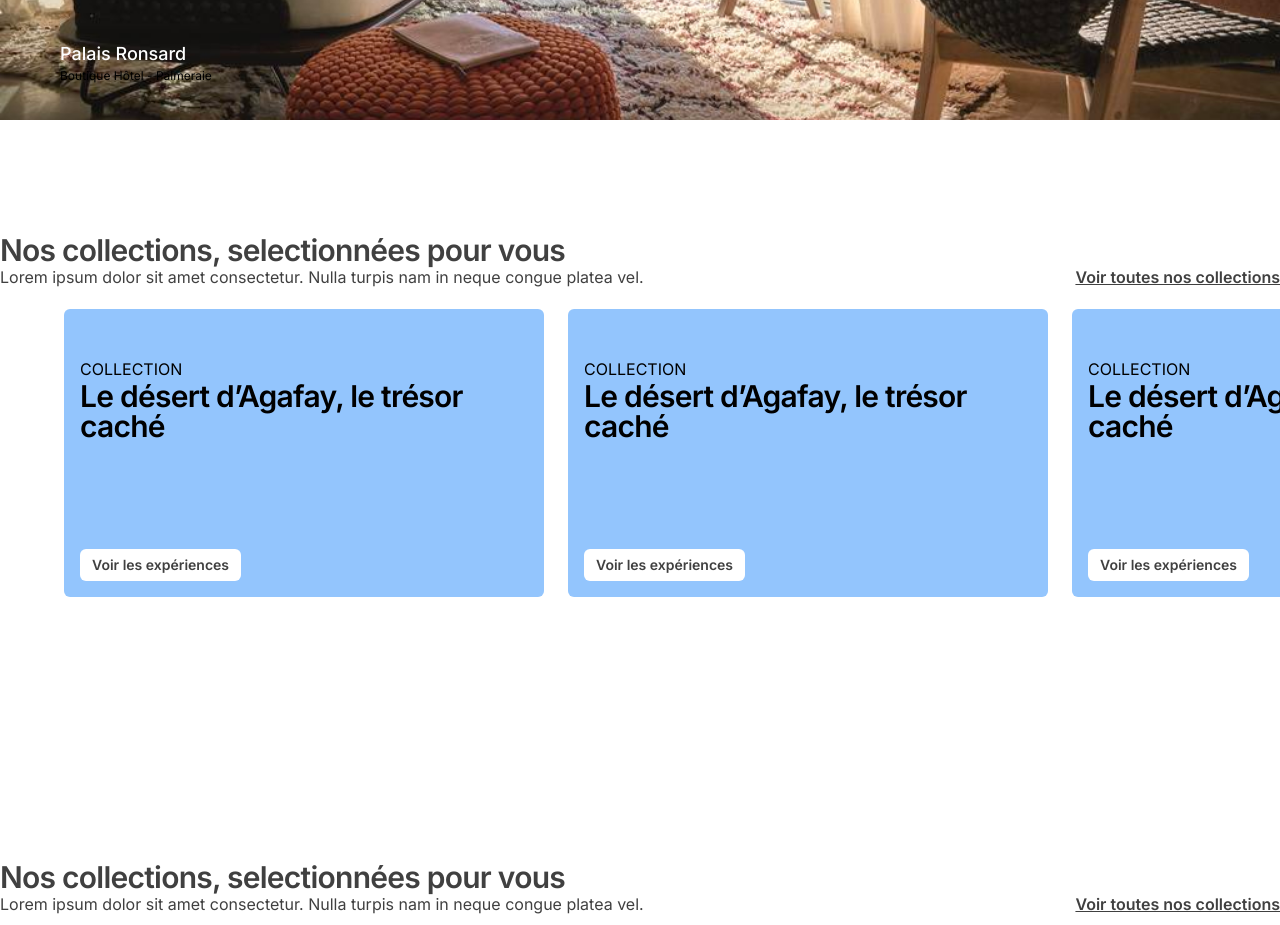
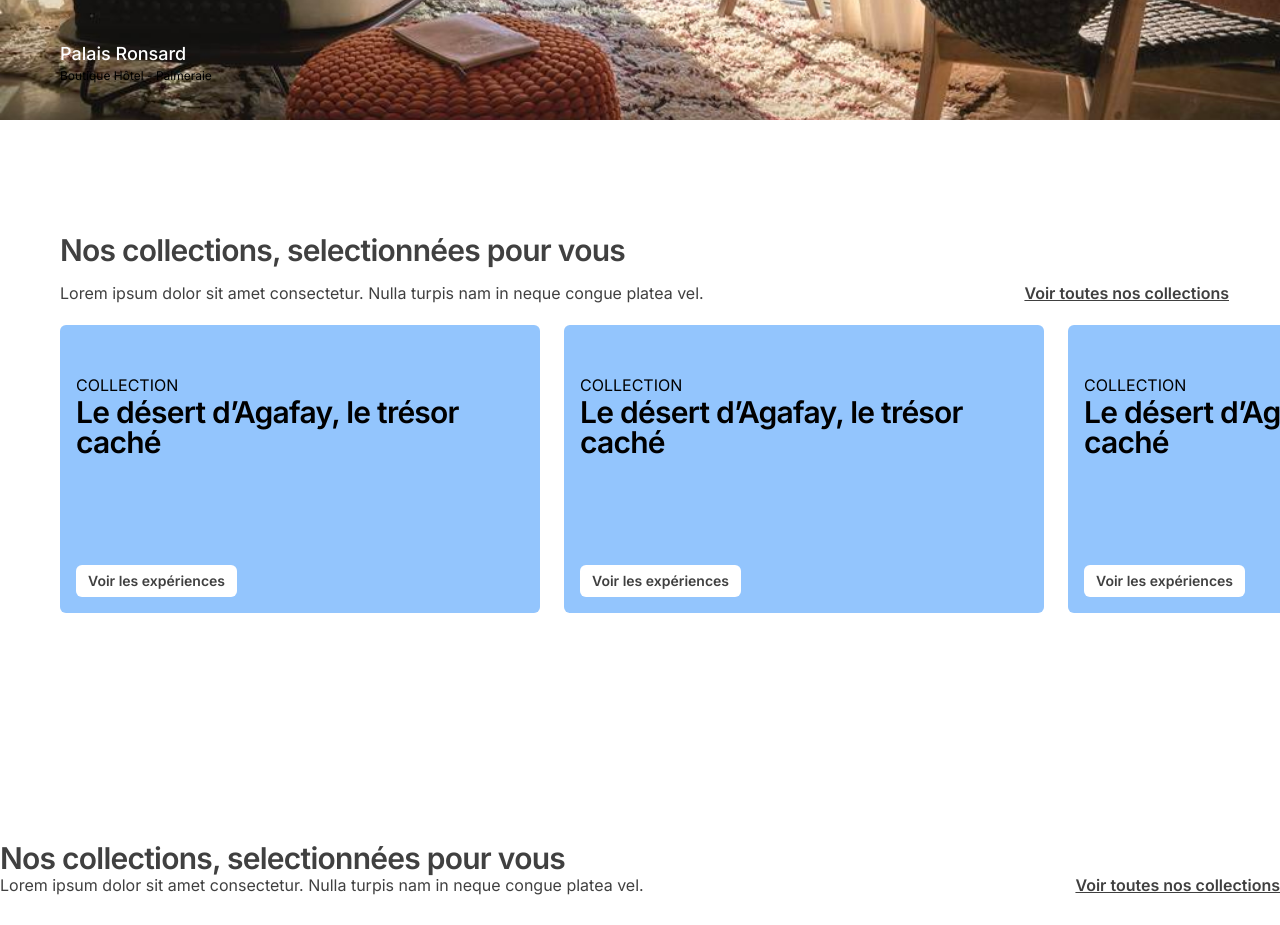
Before and after one commit to mimcity/madeincity_integration, a Next.js app: page / in a window 1280 px wide. Shown: the part 680-1605 px from the top of the page. Built offline with nearby package versions, Linux system fonts and the light colour scheme.

Commit message:
slider section

```diff
--- a/components/SliderSection.tsx
+++ b/components/SliderSection.tsx
@@ -1,25 +1,32 @@
 import React from "react";
 import { Description, DescriptionLink, Title } from "./UI/SectionElements";
 import CollectionCard from "./UI/CollectionCard";
+import Layout from "./UI/Layout";
 
 const SliderSection = () => {
   return (
-    <div className="mt-[115px] mb-[150px]">
+    <Layout fullWidth additional="md:py-[115px] py-8 md:pl-15 pl-4">
+      <div className="md:pr-0 pr-4">
         <Title>Nos collections, selectionnées pour vous</Title>
-      <div className="flex items-center justify-between">
+        <div className="flex items-center justify-between md:pr-[51px] md:mt-4 mt-2">
           <Description>
             Lorem ipsum dolor sit amet consectetur. Nulla turpis nam in neque
             congue platea vel.
           </Description>
           <DescriptionLink>Voir toutes nos collections</DescriptionLink>
         </div>
-      <div className="md:pl-16 pl-4 mt-5 flex gap-6 overflow-x-auto">
+      </div>
+      <div className="mt-5 flex md:gap-6 gap-4 overflow-x-auto">
+        <CollectionCard />
+        <CollectionCard />
+        <CollectionCard />
+        <CollectionCard />
         <CollectionCard />
         <CollectionCard />
         <CollectionCard />
         <CollectionCard />
       </div>
-    </div>
+    </Layout>
   );
 };
 
--- a/components/UI/Layout.tsx
+++ b/components/UI/Layout.tsx
@@ -4,15 +4,18 @@ import React, { ReactNode } from "react";
 const Layout = ({
   children,
   fullWidth = false,
+  additional,
 }: {
   children: ReactNode;
   fullWidth?: boolean;
+  additional?: string;
 }) => {
   return (
     <div
       className={classNames(
         "mx-auto",
-        fullWidth ? "w-full" : "max-w-7xl lg:px-8 sm:px-6 px-4"
+        fullWidth ? "w-full" : "max-w-7xl lg:px-8 sm:px-6 px-4",
+        additional
       )}
     >
       {children}
```
Lines whose indentation alone changed are shown as unchanged.
